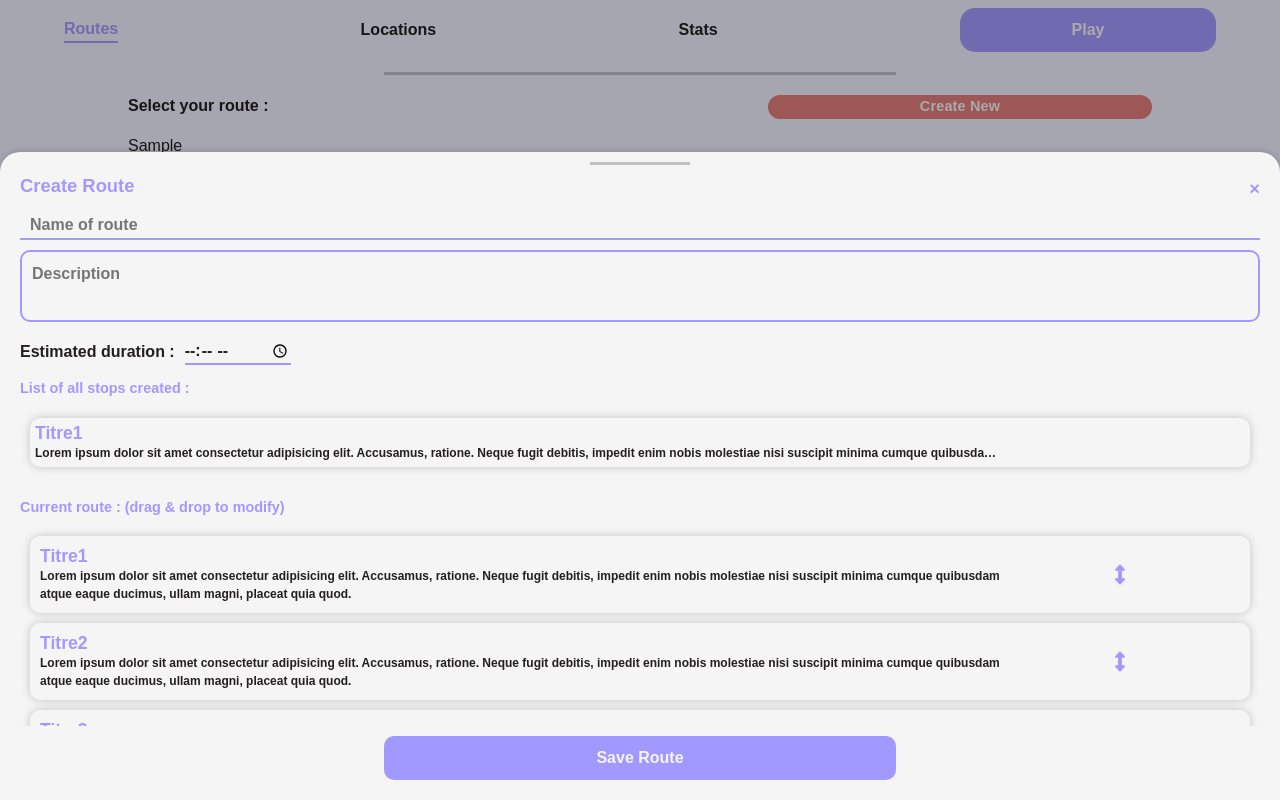
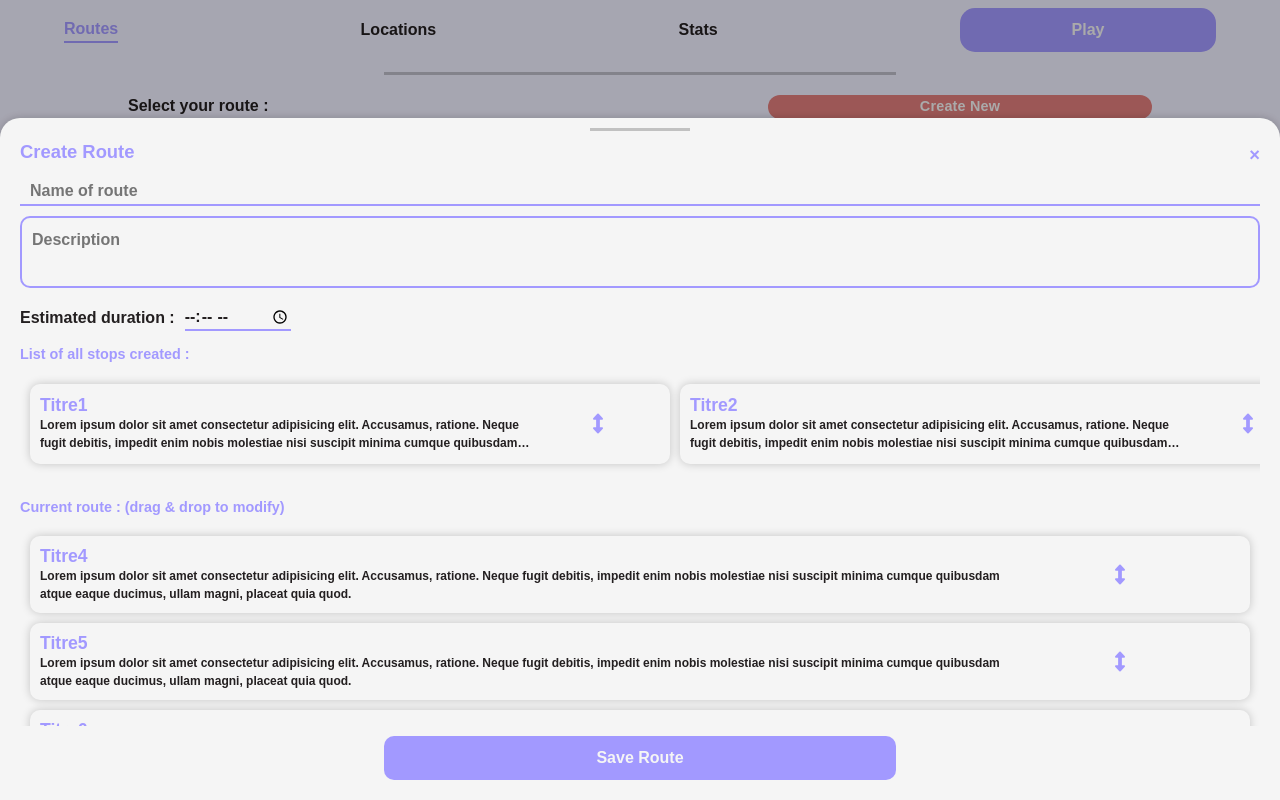
Before and after one commit to TomMullier/QR-Go, a website: page Code/Vue/HTML/admin/admin_route_list.html in a window 1280 px wide. Both pictures are taken after typing "Sample" into the empty fields and a click on the button "Create New". Drawn offline with nearby package versions, Linux system fonts and the light colour scheme; no server answers; a web font is replaced by a local one.

Commit message:
drag drop list double

```diff
--- a/Code/Vue/CSS/admin/modals.less
+++ b/Code/Vue/CSS/admin/modals.less
@@ -231,21 +231,27 @@ body {
                 white-space: nowrap;
                 padding: 10px;
                 margin-top: 10px;
+                display: -webkit-box;
+                flex-wrap: nowrap;
+                flex-direction: row;
+                justify-content: left;
+                align-items: center;
 
 
 
-                .card_scroll_hori {
-                        display: inline-block;
-                        width: 100%;
-                        height: 100%;
-                        background-color: @white;
+                .card_scroll_verti {
+                        display: flex;
+                        flex-direction: row;
+                        // justify-content: space-between;
+                        margin-right:10px;
+                        align-items: center;
+                        width: 50vw;
+                        height: 10vh;
                         border-radius: 10px;
-                        margin-right: 10px;
-                        padding: 5px;
-                        overflow: scroll;
+                        margin-bottom: 10px;
                         white-space: initial;
                         align-items: center;
-                        padding: 5px;
+                        padding: 10px;
                         box-shadow: 0 0 10px 0 rgba(0, 0, 0, 0.2);
                         .left{
                                 width: 80%;
@@ -258,7 +264,9 @@ body {
                                 flex-direction: column;
                                 align-items: center;
                                 justify-content: center;
+                                height:100%;
                         }
+
                         h1 {
                                 font-family: @title-font;
                                 font-size: 2.2vh;
@@ -278,12 +286,16 @@ body {
                                 padding: 0;
                                 margin: 0;
                                 display: -webkit-box;
-                                -webkit-line-clamp: 1;
+                                -webkit-line-clamp: 2;
                                 -webkit-box-orient: vertical;
                                 overflow: hidden;
 
                         }
-
+                        i{
+                                font-size: 2.5vh;
+                                color: @blue;
+                                cursor: pointer;
+                        }
                 }
         }
 
--- a/Code/Vue/HTML/admin/admin_route_list.html
+++ b/Code/Vue/HTML/admin/admin_route_list.html
@@ -139,8 +139,8 @@
                                 </div>
                         </div>
                         <h3>List of all stops created :</h3>
-                        <div class="horiz_scroll">
-                                <div class="card_scroll_hori">
+                        <div id="list_horiz" class="horiz_scroll">
+                                <div class="card_scroll_verti">
                                         <div class="left">
                                                 <h1>Titre1</h1>
                                                 <p>Lorem ipsum dolor sit amet consectetur adipisicing elit. Accusamus, ratione.
@@ -148,14 +148,43 @@
                                                         cumque quibusdam atque eaque ducimus, ullam magni, placeat quia quod.
                                                 </p>
                                         </div>
+                                        <div class="right handle">
+                                                <i class="fa-solid fa-up-down "></i>
+                                        </div>
+
+                                </div>
+                                <div class="card_scroll_verti">
+                                        <div class="left">
+                                                <h1>Titre2</h1>
+                                                <p>Lorem ipsum dolor sit amet consectetur adipisicing elit. Accusamus, ratione.
+                                                        Neque fugit debitis, impedit enim nobis molestiae nisi suscipit minima
+                                                        cumque quibusdam atque eaque ducimus, ullam magni, placeat quia quod.
+                                                </p>
+                                        </div>
+                                        <div class="right handle">
+                                                <i class="fa-solid fa-up-down "></i>
+                                        </div>
+
+                                </div>
+                                <div class="card_scroll_verti">
+                                        <div class="left">
+                                                <h1>Titre3</h1>
+                                                <p>Lorem ipsum dolor sit amet consectetur adipisicing elit. Accusamus, ratione.
+                                                        Neque fugit debitis, impedit enim nobis molestiae nisi suscipit minima
+                                                        cumque quibusdam atque eaque ducimus, ullam magni, placeat quia quod.
+                                                </p>
+                                        </div>
+                                        <div class="right handle">
+                                                <i class="fa-solid fa-up-down "></i>
+                                        </div>
 
                                 </div>
                         </div>
                         <h3>Current route : (drag & drop to modify)</h3>
-                        <div id="list" class="verti_scroll">
+                        <div id="list_verti" class="verti_scroll">
                                 <div draggable="true" class="draggable card_scroll_verti">
                                         <div class="left">
-                                                <h1>Titre1</h1>
+                                                <h1>Titre4</h1>
                                                 <p>Lorem ipsum dolor sit amet consectetur adipisicing elit. Accusamus, ratione.
                                                 Neque fugit debitis, impedit enim nobis molestiae nisi suscipit minima
                                                 cumque quibusdam atque eaque ducimus, ullam magni, placeat quia quod.
@@ -167,7 +196,7 @@
                                 </div>
                                 <div draggable="true" class="draggable card_scroll_verti">
                                         <div class="left">
-                                                <h1>Titre2</h1>
+                                                <h1>Titre5</h1>
                                                 <p>Lorem ipsum dolor sit amet consectetur adipisicing elit. Accusamus, ratione.
                                                 Neque fugit debitis, impedit enim nobis molestiae nisi suscipit minima
                                                 cumque quibusdam atque eaque ducimus, ullam magni, placeat quia quod.
@@ -179,7 +208,7 @@
                                 </div>
                                 <div draggable="true" class="draggable card_scroll_verti">
                                         <div class="left">
-                                                <h1>Titre3</h1>
+                                                <h1>Titre6</h1>
                                                 <p>Lorem ipsum dolor sit amet consectetur adipisicing elit. Accusamus, ratione.
                                                 Neque fugit debitis, impedit enim nobis molestiae nisi suscipit minima
                                                 cumque quibusdam atque eaque ducimus, ullam magni, placeat quia quod.
@@ -191,7 +220,7 @@
                                 </div>
                                 <div draggable="true" class="draggable card_scroll_verti">
                                         <div class="left">
-                                                <h1>Titre4</h1>
+                                                <h1>Titre7</h1>
                                                 <p>Lorem ipsum dolor sit amet consectetur adipisicing elit. Accusamus, ratione.
                                                 Neque fugit debitis, impedit enim nobis molestiae nisi suscipit minima
                                                 cumque quibusdam atque eaque ducimus, ullam magni, placeat quia quod.
@@ -203,7 +232,7 @@
                                 </div>
                                 <div draggable="true" class="draggable card_scroll_verti">
                                         <div class="left">
-                                                <h1>Titre5</h1>
+                                                <h1>Titre8</h1>
                                                 <p>Lorem ipsum dolor sit amet consectetur adipisicing elit. Accusamus, ratione.
                                                 Neque fugit debitis, impedit enim nobis molestiae nisi suscipit minima
                                                 cumque quibusdam atque eaque ducimus, ullam magni, placeat quia quod.
--- a/Code/Vue/JS/admin_location_list.js
+++ b/Code/Vue/JS/admin_location_list.js
@@ -178,6 +178,7 @@ const a_container= document.createElement('div');
         qrDiv.classList.add('qr_container');
         qrDiv.id = "qr_container";
         const qr_icon=document.createElement('img');
+        qr_icon.id = "getQrCode";
         qr_icon.src = "../../img/qr_code.png";
         qrDiv.appendChild(qr_icon);
         a_container.appendChild(qrDiv);
--- a/Code/Vue/JS/admin_route_list.js
+++ b/Code/Vue/JS/admin_route_list.js
@@ -77,8 +77,21 @@ function allEventCards() {
 }
 
 
-const dragArea = document.querySelector("#list");
-new Sortable(dragArea, {
+const dragAreaVerti = document.querySelector("#list_verti");
+new Sortable(dragAreaVerti, {
+        group:{
+                name: 'shared',
+        },
+        handle: '.handle',
+        animation: 350
+});
+
+const dragAreaHori = document.querySelector("#list_horiz");
+new Sortable(dragAreaHori, {
+        group:{
+                name: 'shared',
+        },
+        sort:false,
         handle: '.handle',
         animation: 350
 });
```
Also changed, not shown: Code/Vue/HTML/admin/admin_location_list.html (+0 -2 lines), Code/Vue/CSS/admin/modals.css.
